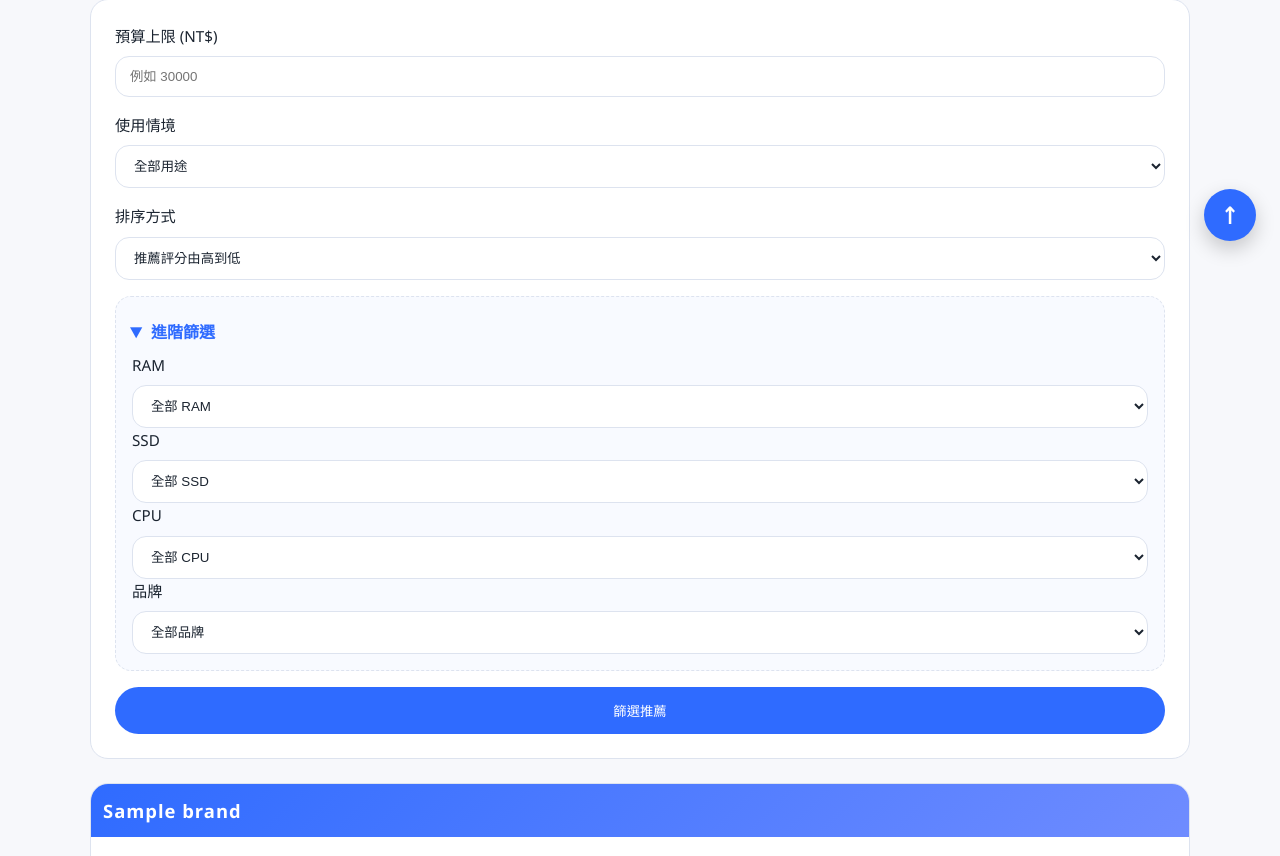
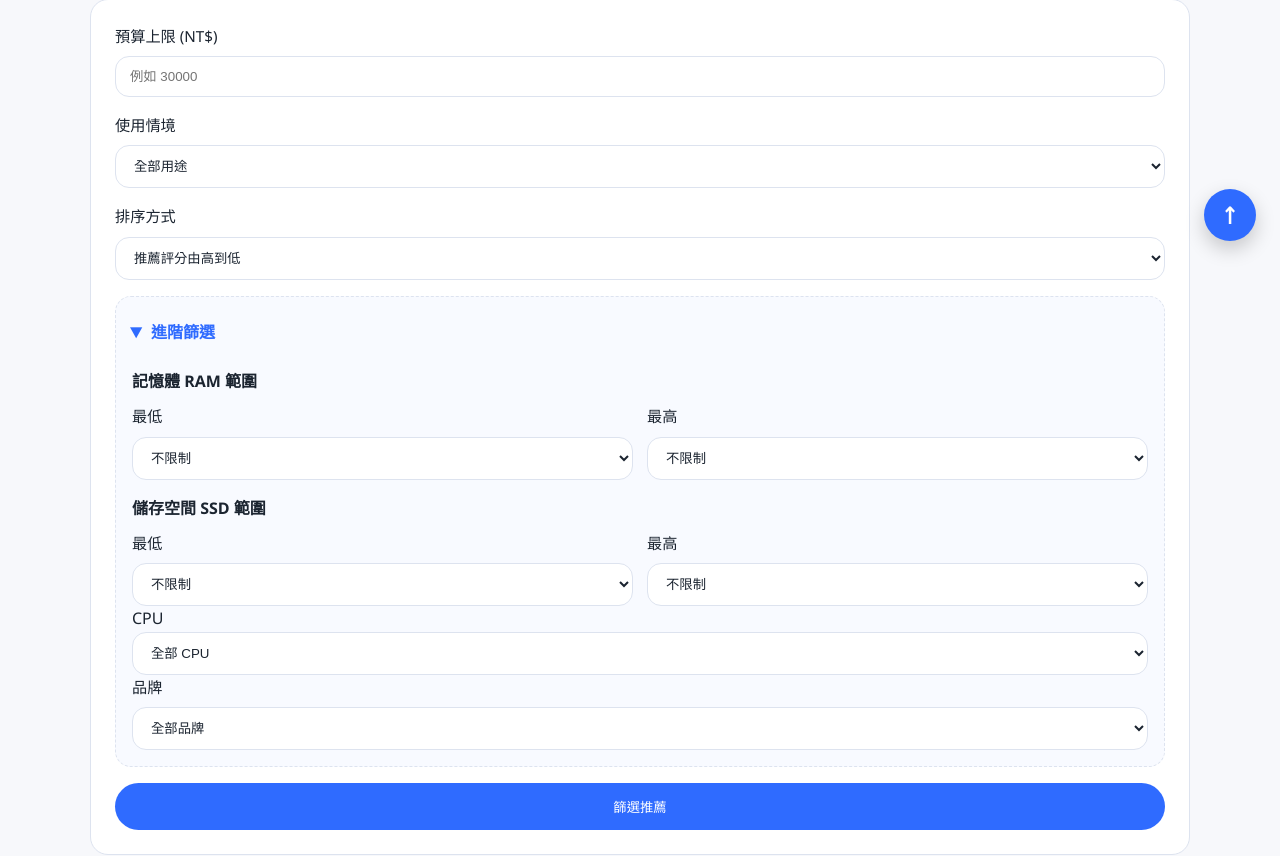
Before and after one commit to s1140939/project-1142, a Flask app: page / in a window 1280 px wide, after a click on "進階篩選". Shown: the part 535-1391 px from the top of the page. Run offline with Flask 3, Linux system fonts and the light colour scheme; a database or web service that is not in the repository returns one stand-in record (values such as "Sample title"); data that the repository does not hold is empty.

Commit message:
更新進階篩選範圍功能

```diff
--- a/frontend/app.py
+++ b/frontend/app.py
@@ -336,7 +336,7 @@ def build_analysis(laptops):
     }
 
 
-def filter_laptops(laptops, use_case, budget, ram_filter, ssd_filter, cpu_filter, brand_filter):
+def filter_laptops(laptops, use_case, budget, ram_min, ram_max, ssd_min, ssd_max, cpu_filter, brand_filter):
     filtered = laptops
     if use_case and use_case != '全部用途':
         filtered = [item for item in filtered if item.get('UseCase') == use_case]
@@ -348,11 +348,29 @@ def filter_laptops(laptops, use_case, budget, ram_filter, ssd_filter, cpu_filter
         except ValueError:
             pass
 
-    if ram_filter:
-        filtered = [item for item in filtered if item.get('RAM') == ram_filter]
+    if ram_min:
+        filtered = [
+            item for item in filtered
+            if get_number(item.get('RAM', 0)) >= get_number(ram_min)
+        ]
 
-    if ssd_filter:
-        filtered = [item for item in filtered if item.get('SSD') == ssd_filter]
+    if ram_max:
+        filtered = [
+            item for item in filtered
+            if get_number(item.get('RAM', 0)) <= get_number(ram_max)
+        ]
+
+    if ssd_min:
+        filtered = [
+            item for item in filtered
+            if get_number(item.get('SSD', 0)) >= get_number(ssd_min)
+        ]
+
+    if ssd_max:
+        filtered = [
+            item for item in filtered
+            if get_number(item.get('SSD', 0)) <= get_number(ssd_max)
+        ]
 
     if brand_filter:
         filtered = [item for item in filtered if item.get('brand') == brand_filter]
@@ -370,15 +388,17 @@ def home():
     use_case = request.args.get('use_case', '').strip()
     budget = request.args.get('budget', '').strip()
     sort_by = request.args.get('sort', 'score_desc')
-    ram_filter = request.args.get('ram', '').strip()
-    ssd_filter = request.args.get('ssd', '').strip()
+    ram_min = request.args.get('ram_min', '').strip()
+    ram_max = request.args.get('ram_max', '').strip()
+    ssd_min = request.args.get('ssd_min', '').strip()
+    ssd_max = request.args.get('ssd_max', '').strip()
     cpu_filter = request.args.get('cpu', '').strip()
     brand_filter = request.args.get('brand', '').strip()
 
     laptops = load_laptops()
     analysis = build_analysis(laptops)
 
-    filtered = filter_laptops(laptops,use_case,budget,ram_filter,ssd_filter,cpu_filter,brand_filter)
+    filtered = filter_laptops(laptops,use_case,budget,ram_min,ram_max,ssd_min,ssd_max,cpu_filter,brand_filter)
 
     if sort_by == 'score_desc':
         filtered = sorted(filtered,key=lambda x: x.get('Score', 0),reverse=True)
@@ -399,9 +419,10 @@ def home():
         analysis=analysis,
         selected_use_case=use_case,
         budget=budget,
-        selected_sort=sort_by,
-        selected_ram=ram_filter,
-        selected_ssd=ssd_filter,
+        selected_ram_min=ram_min,
+        selected_ram_max=ram_max,
+        selected_ssd_min=ssd_min,
+        selected_ssd_max=ssd_max,
         selected_cpu=cpu_filter,
         selected_brand=brand_filter,
     )
--- a/frontend/static/style.css
+++ b/frontend/static/style.css
@@ -301,6 +301,28 @@ textarea {
     transform: rotate(90deg);
 }
 
+.filter-group {
+  margin-top: 16px;
+}
+
+.filter-group-title {
+  margin: 0 0 10px;
+  font-weight: 700;
+  color: var(--text);
+}
+
+.filter-row {
+  display: grid;
+  grid-template-columns: 1fr 1fr;
+  gap: 14px;
+}
+
+@media (max-width: 560px) {
+  .filter-row {
+    grid-template-columns: 1fr;
+  }
+}
+
 .analysis-section {
     margin-top: 48px;
 }
--- a/frontend/templates/index.html
+++ b/frontend/templates/index.html
@@ -61,32 +61,64 @@
   </select>
 </label>
 
-<details class="advanced-filter" {% if selected_ram or selected_ssd or selected_cpu or selected_brand %}open{% endif %}>
+<details class="advanced-filter" {% if selected_ram_min or selected_ram_max or selected_ssd_min or selected_ssd_max or selected_cpu or selected_brand %}open{% endif %}>
   <summary>進階篩選</summary>
 
+  <div class="filter-group">
+  <p class="filter-group-title">記憶體 RAM 範圍</p>
+
+  <div class="filter-row">
     <label>
-    RAM
-    <select name="ram">
-      <option value="">全部 RAM</option>
-      <option value="4GB" {% if selected_ram == '4GB' %}selected{% endif %}>4GB</option>
-      <option value="8GB" {% if selected_ram == '8GB' %}selected{% endif %}>8GB</option>
-      <option value="16GB" {% if selected_ram == '16GB' %}selected{% endif %}>16GB</option>
-      <option value="32GB" {% if selected_ram == '32GB' %}selected{% endif %}>32GB</option>
+      最低
+      <select name="ram_min">
+        <option value="">不限制</option>
+        <option value="4GB" {% if selected_ram_min == '4GB' %}selected{% endif %}>4GB</option>
+        <option value="8GB" {% if selected_ram_min == '8GB' %}selected{% endif %}>8GB</option>
+        <option value="16GB" {% if selected_ram_min == '16GB' %}selected{% endif %}>16GB</option>
+        <option value="32GB" {% if selected_ram_min == '32GB' %}selected{% endif %}>32GB</option>
       </select>
     </label>
 
     <label>
-    SSD
-    <select name="ssd">
-      <option value="">全部 SSD</option>
-      <option value="128GB" {% if selected_ssd == '128GB' %}selected{% endif %}>128GB</option>
-      <option value="256GB" {% if selected_ssd == '256GB' %}selected{% endif %}>256GB</option>
-      <option value="512GB" {% if selected_ssd == '512GB' %}selected{% endif %}>512GB</option>
-      <option value="1024GB" {% if selected_ssd == '1024GB' %}selected{% endif %}>1TB</option>
+      最高
+      <select name="ram_max">
+        <option value="">不限制</option>
+        <option value="4GB" {% if selected_ram_max == '4GB' %}selected{% endif %}>4GB</option>
+        <option value="8GB" {% if selected_ram_max == '8GB' %}selected{% endif %}>8GB</option>
+        <option value="16GB" {% if selected_ram_max == '16GB' %}selected{% endif %}>16GB</option>
+        <option value="32GB" {% if selected_ram_max == '32GB' %}selected{% endif %}>32GB</option>
+      </select>
+    </label>
+  </div>
+</div>
+
+<div class="filter-group">
+  <p class="filter-group-title">儲存空間 SSD 範圍</p>
+
+  <div class="filter-row">
+    <label>
+      最低
+      <select name="ssd_min">
+        <option value="">不限制</option>
+        <option value="128GB" {% if selected_ssd_min == '128GB' %}selected{% endif %}>128GB</option>
+        <option value="256GB" {% if selected_ssd_min == '256GB' %}selected{% endif %}>256GB</option>
+        <option value="512GB" {% if selected_ssd_min == '512GB' %}selected{% endif %}>512GB</option>
+        <option value="1024GB" {% if selected_ssd_min == '1024GB' %}selected{% endif %}>1TB</option>
       </select>
     </label>
 
     <label>
+      最高
+      <select name="ssd_max">
+        <option value="">不限制</option>
+        <option value="128GB" {% if selected_ssd_max == '128GB' %}selected{% endif %}>128GB</option>
+        <option value="256GB" {% if selected_ssd_max == '256GB' %}selected{% endif %}>256GB</option>
+        <option value="512GB" {% if selected_ssd_max == '512GB' %}selected{% endif %}>512GB</option>
+        <option value="1024GB" {% if selected_ssd_max == '1024GB' %}selected{% endif %}>1TB</option>
+      </select>
+    </label>
+  </div>
+</div>
     CPU
     <select name="cpu">
       <option value="">全部 CPU</option>
```
Lines whose indentation alone changed are shown as unchanged.
